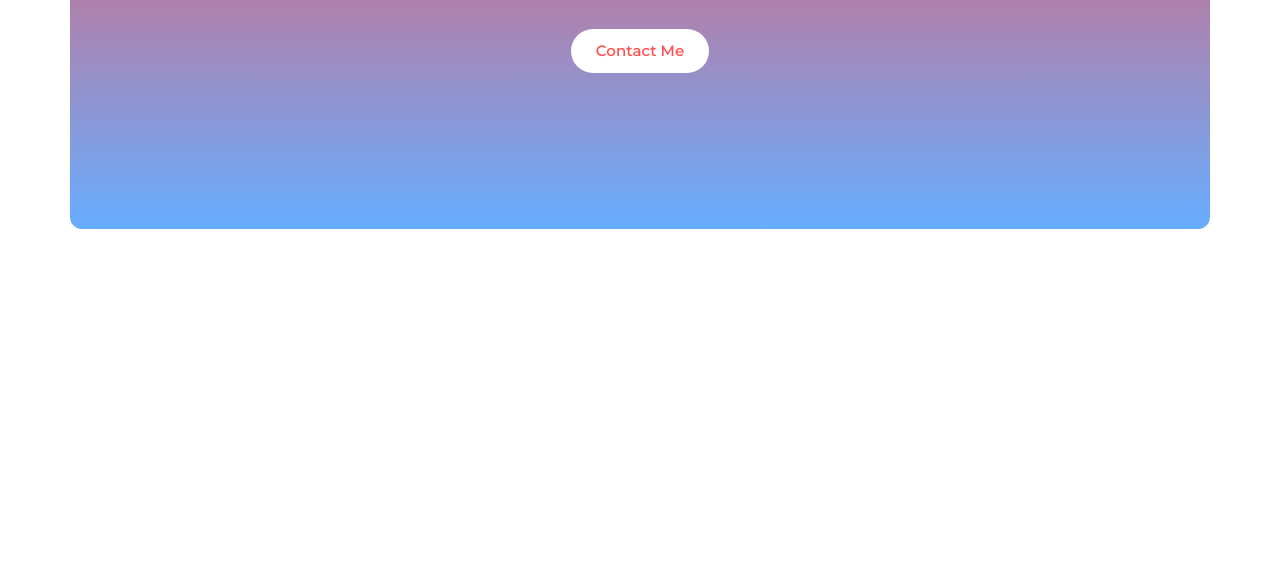
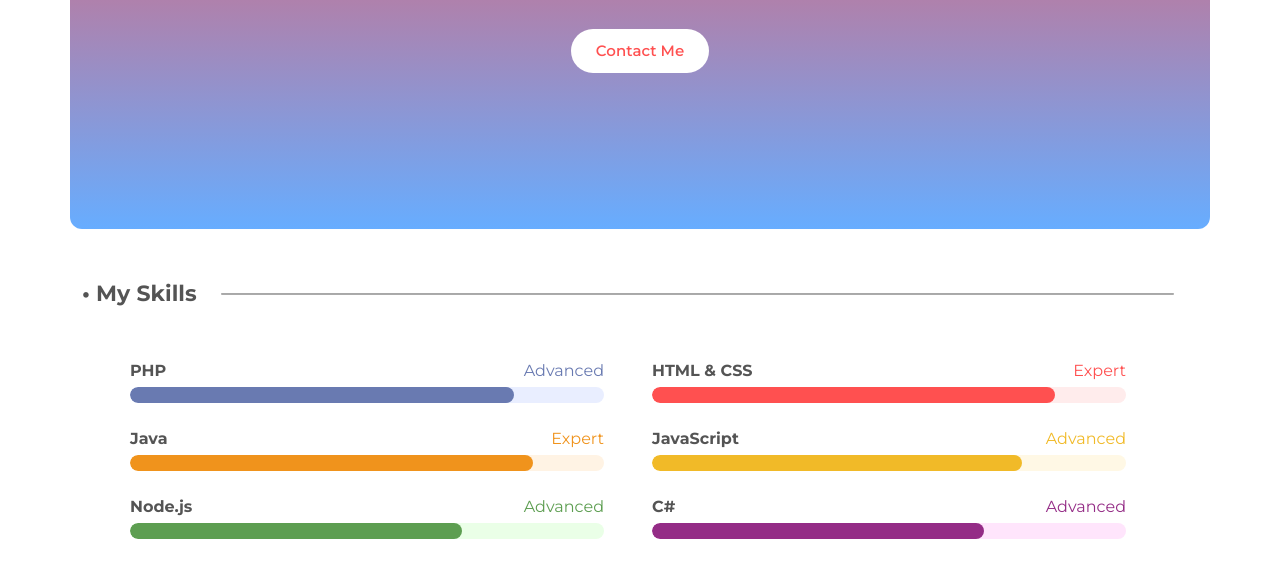
Before and after one commit to Amitoj02/amitoj02.github.io, a plain HTML site: page index.html in a window 1280 px wide. Shown: the part 342-920 px from the top of the page. Before the commit the page ends 800 px from the top, so only its background shows below. Drawn offline with nearby package versions, Linux system fonts and the light colour scheme.

Commit message:
Added skills section

```diff
--- a/index.html
+++ b/index.html
@@ -48,6 +48,75 @@
             </div>
         </section>
 
+        <!-- #SKILLS -->
+        <section id="skills-section">
+            <div class="container">
+                <div class="row mt-5 ">
+                    <div class="row">
+                        <div class="col-auto sec-title">&bull; My Skills</div>
+                        <div class="col "><hr></div>
+                    </div>
+                    <div class="row p-5">
+                        <!--Column 1-->
+                        <div class="col-md px-4">
+                            <!--PHP-->
+                            <div>
+                                <div class="row">
+                                    <div class="col fw-bold">PHP</div>
+                                    <div class="col text-end progress-status" style="color: var(--bs-php);">Advanced</div>
+                                </div>
+                                <div class="progress mt-1 mb-4" style="background: var(--bs-php-secondary);"><div class="progress-bar" style="width: 81%;background: var(--bs-php);"></div></div>
+                            </div>
+                            <!--Java-->
+                            <div>
+                                <div class="row">
+                                    <div class="col fw-bold">Java</div>
+                                    <div class="col text-end progress-status" style="color: var(--bs-java);">Expert</div>
+                                </div>
+                                <div class="progress mt-1 mb-4" style="background: var(--bs-java-secondary);"><div class="progress-bar" style="width: 85%;background: var(--bs-java);"></div></div>
+                            </div>
+                            <!--Nodejs-->
+                            <div>
+                                <div class="row">
+                                    <div class="col fw-bold">Node.js</div>
+                                    <div class="col text-end progress-status" style="color: var(--bs-nodejs);">Advanced</div>
+                                </div>
+                                <div class="progress mt-1 mb-4" style="background: var(--bs-nodejs-secondary);"><div class="progress-bar" style="width: 70%;background: var(--bs-nodejs);"></div></div>
+                            </div>
+                        </div>
+
+                        <!--Column 2-->
+                        <div class="col-md px-4">
+                            <!--PHP-->
+                            <div>
+                                <div class="row">
+                                    <div class="col fw-bold">HTML &amp; CSS</div>
+                                    <div class="col text-end progress-status" style="color: var(--bs-html);">Expert</div>
+                                </div>
+                                <div class="progress mt-1 mb-4" style="background: var(--bs-html-secondary);"><div class="progress-bar" style="width: 85%;background: var(--bs-html);"></div></div>
+                            </div>
+                            <!--Java-->
+                            <div>
+                                <div class="row">
+                                    <div class="col fw-bold">JavaScript</div>
+                                    <div class="col text-end progress-status" style="color: var(--bs-javascript);">Advanced</div>
+                                </div>
+                                <div class="progress mt-1 mb-4" style="background: var(--bs-javascript-secondary);"><div class="progress-bar" style="width: 78%;background: var(--bs-javascript);"></div></div>
+                            </div>
+                            <!--Nodejs-->
+                            <div>
+                                <div class="row">
+                                    <div class="col fw-bold">C#</div>
+                                    <div class="col text-end progress-status" style="color: var(--bs-csharp);">Advanced</div>
+                                </div>
+                                <div class="progress mt-1 mb-4" style="background: var(--bs-csharp-secondary);"><div class="progress-bar" style="width: 70%;background: var(--bs-csharp);"></div></div>
+                            </div>
+                        </div>
+                    </div>
+                </div>
+            </div>
+        </section>
+
 
     </header>
 
--- a/style.css
+++ b/style.css
@@ -1,3 +1,27 @@
+/* Variables */
+:root {
+    --gradient-start: #FF5050;
+    --gradient-end: #67ADFF;
+
+    --bs-primary: #FF5050;
+
+    --bs-php: #697AB1;
+    --bs-php-secondary: #E9EEFF;
+    --bs-java: #F0931C;
+    --bs-java-secondary: #FFF3E4;
+    --bs-nodejs: #5D9E51;
+    --bs-nodejs-secondary: #EAFFE7;
+    --bs-html: #FF5050;
+    --bs-html-secondary: #FFECEC;
+    --bs-javascript: #F1BA28;
+    --bs-javascript-secondary: #FFF8E5;
+    --bs-csharp: #942C86;
+    --bs-csharp-secondary: #FFE5FC;
+
+    --bs-txt-color: #545454;
+}
+
+
 @font-face {
     font-family: 'Montserrat Thin';
     src: url('assets/font_montserrat.ttf');
@@ -5,16 +29,27 @@
 
 body {
     font-family: 'Montserrat Thin';
+    color: var(--bs-txt-color);
 }
 
+hr {
+    background-color: #595959;
+    border-radius: 25px;
+    opacity: 0.5;
+    height: 2px;
+}
+
+
+/* CLASSES */
+
 .header-gradient{
-	background: linear-gradient(180deg, #FF5050, #67ADFF);
+	background: linear-gradient(180deg, var(--gradient-start), var(--gradient-end));
     color: white;
     padding: 14% 5% 14% 5%;
 }
 
 .navbar-brand {
-    background: linear-gradient(270deg, #FF5050, #67ADFF);
+    background: linear-gradient(270deg, var(--gradient-start), var(--gradient-end));
     font-size: 24px;
     font-weight: 700;
     -webkit-text-fill-color: transparent;
@@ -23,7 +58,6 @@ body {
 }
 
 .nav-item {
-    color: #545454;
     font-weight: 600;
 }
 
@@ -31,7 +65,7 @@ body {
     background: #FFFFFF;
     border-radius: 32px;
     padding: 10px 24px 10px 24px;
-    color: #FF5050;
+    color: var(--bs-primary);
     font-weight:550;
     font-size: 15px;
 }
@@ -39,3 +73,12 @@ body {
 .primary-button:hover{
     border-color: #FFFFFF;
 }
+
+.progress-bar, .progress{
+    border-radius: 25px;
+}
+
+.sec-title {
+    font-size:22px;
+    font-weight: 700;
+}
```
